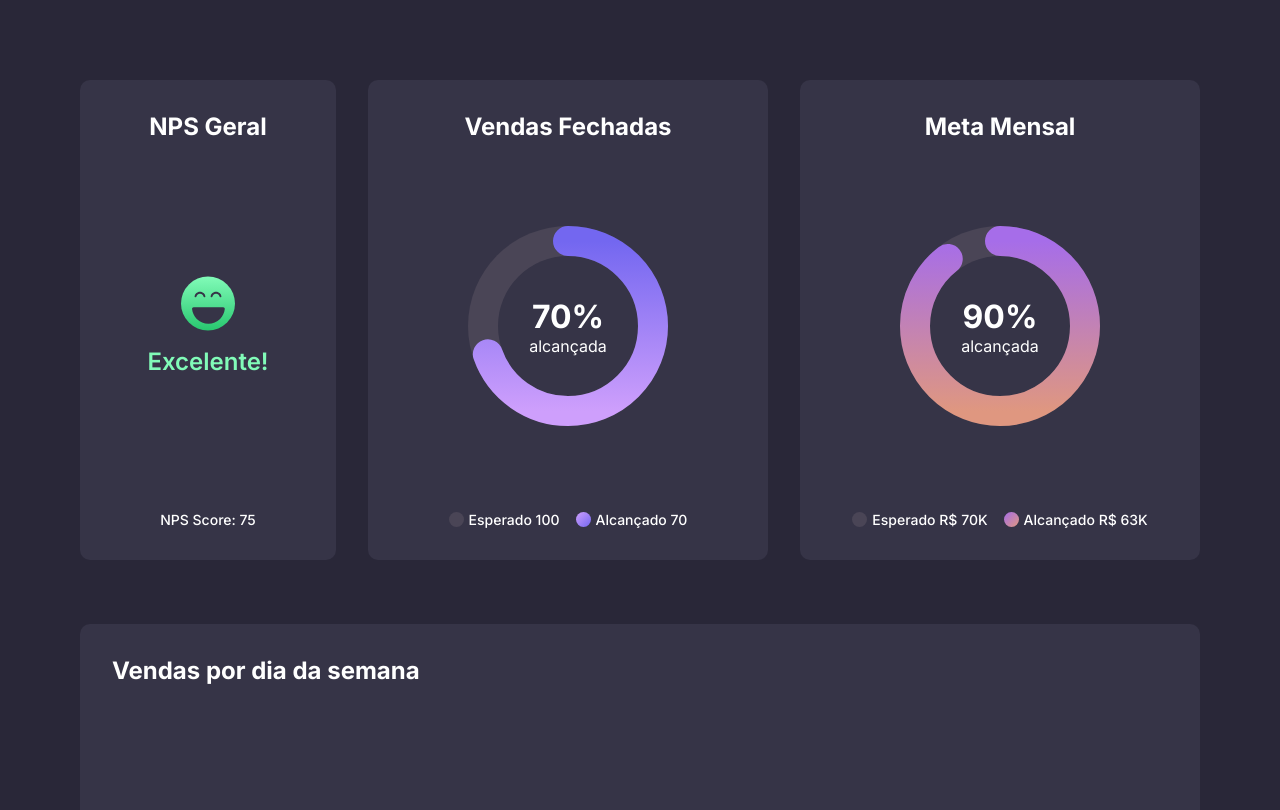
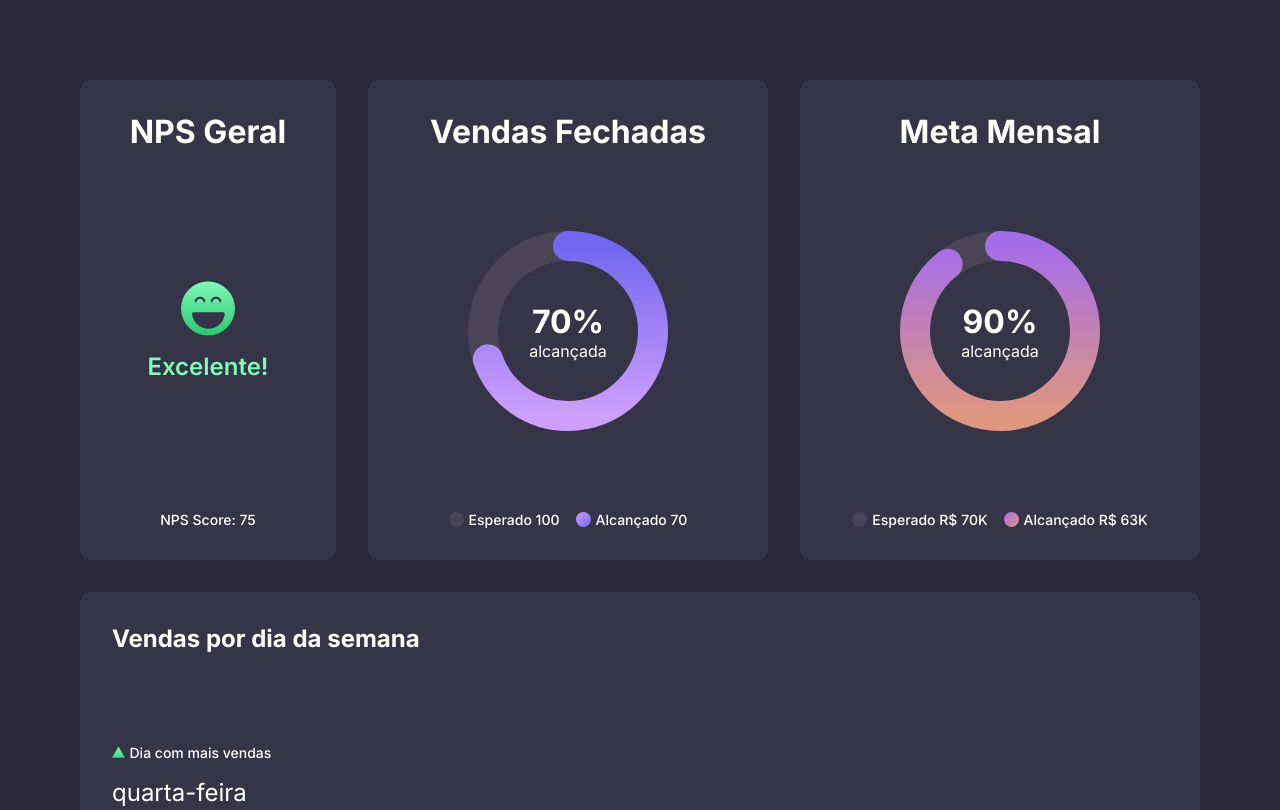
Before and after one commit to MatheusMA678/dashboard, a plain HTML site: page index.html in a window 1280 px wide. Shown: the top 810 px of the page. Drawn offline with Linux system fonts and the light colour scheme.

Commit message:
update css

```diff
--- a/index.html
+++ b/index.html
@@ -9,7 +9,6 @@
     <link rel="stylesheet" href="./src/css/keyframes.css" />
   </head>
   <body>
-    <section class="top-section">
     <div class="cards card-1">
       <h1>NPS Geral</h1>
       <div class="center-card-1">
@@ -103,7 +102,6 @@
         >
       </div>
     </div>
-    </section>
     <section class="bottom-section">
       <h1>Vendas por dia da semana</h1>
       <section class="bottom-section-card">
--- a/src/css/styles.css
+++ b/src/css/styles.css
@@ -27,20 +27,14 @@ body {
   background: var(--bg-color);
   color: white;
   display: grid;
-  grid-template-rows: repeat(2, 1fr);
-  gap: 4rem;
+  grid-template-rows: 60vh 50vh;
+  grid-template-columns: 20vw repeat(2, 1fr);
+  gap: 2rem;
   padding: 5rem;
 }
 
 body::-webkit-scrollbar {
   display: none;
-}
-
-.top-section {
-  display: grid;
-  grid-template-columns: 20vw repeat(2, 1fr);
-  gap: 2rem;
-  height: 60vh;
 }
 
 .bottom-section {
@@ -57,6 +51,10 @@ body::-webkit-scrollbar {
   align-items: center;
   padding: 2rem;
   transition: 0.2s;
+}
+
+.cards h1 {
+  text-align: center;
 }
 
 .cards:hover {
@@ -86,7 +84,6 @@ body::-webkit-scrollbar {
   height: 200px;
   width: 200px;
   position: relative;
-  /* background-color: var(--light-gray); */
 }
 
 .outer {
@@ -171,6 +168,7 @@ svg {
 }
 
 .bottom-section {
+  grid-column: span 3;
   padding: 2rem;
   display: flex;
   flex-direction: column;
```
Lines whose indentation alone changed are shown as unchanged.
